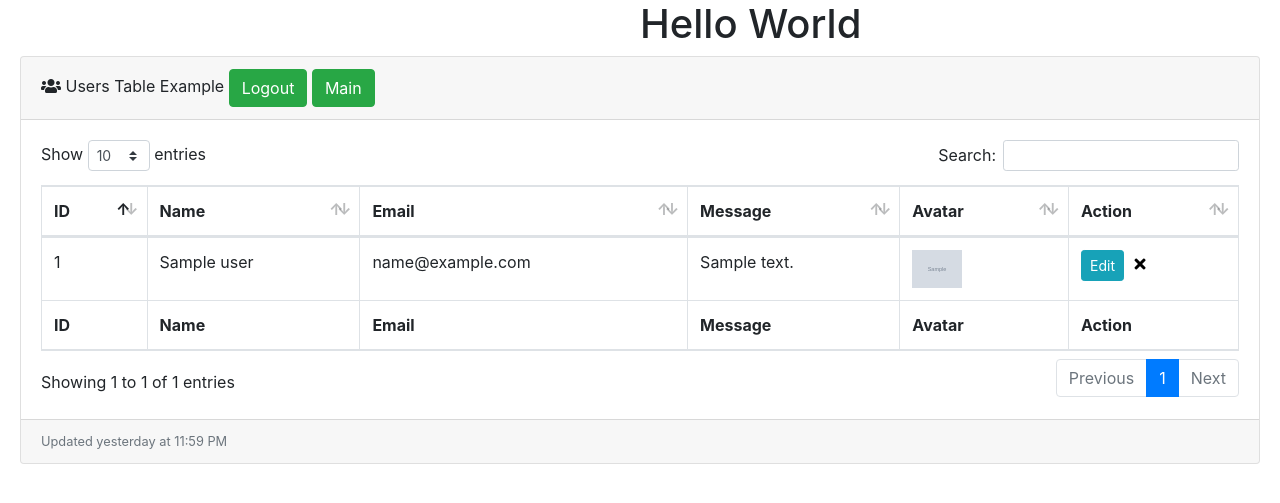
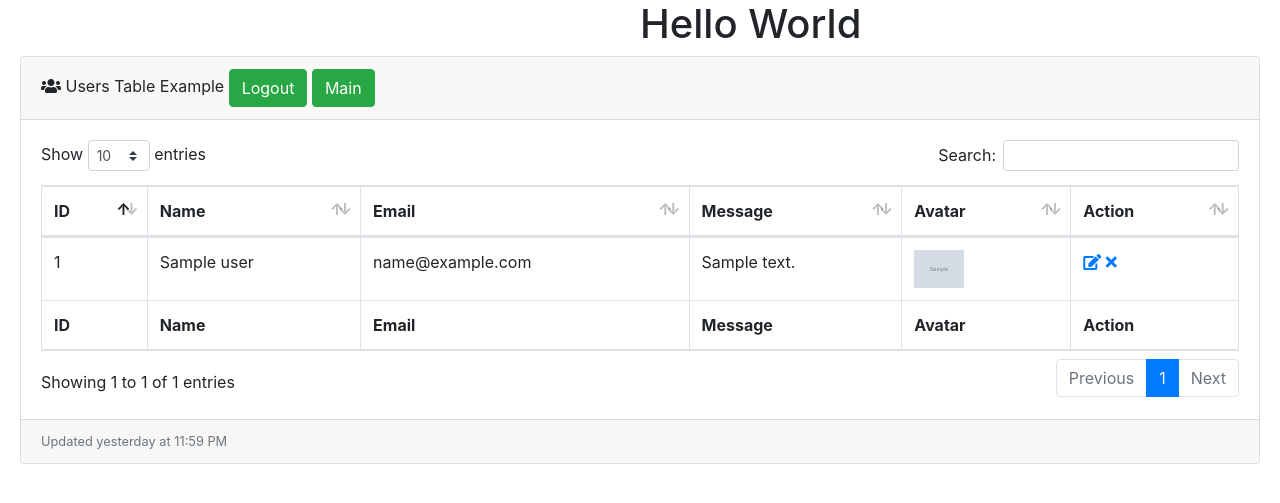
Before and after one commit to farkhod926/www, a PHP site: template view/admin.show.php in a window 1280 px wide. Shown: the top 503 px of the page. Run offline with PHP 8.4, Linux system fonts and the light colour scheme; the template is opened without the code that fills it: most values are stand-ins (such as "Sample title", 1, 10 or a date in 2020); grey boxes marked "Sample" are stand-in pictures.

Commit message:
edit time

```diff
--- a/view/admin.show.php
+++ b/view/admin.show.php
@@ -50,15 +50,8 @@
               <td><?=$user['message'];?></td>
               <td><img src="/users/uploads/<?= $user['image'];?>" width="50"></td>
               <td>
-                <form action="/users/edit.php" method="POST" style="display: inline-block;">
-                <input type="hidden" name="id" value="<?= $user['id'];?>">
-                <input type="submit" class="btn btn-info btn-sm"  value="Edit">
-                </form>
-                <form action="/users/delede.php" method="POST"style="display: inline-block;">
-                <button onclick="return confirm('are you sure?')" type="submit" class="delete" style="border:0; background-color: transparent;">
-                  <i class="fas fa-times" ></i>
-                </button>
-               </form>
+                <a href="../view/edit.show.php?edit=<?php echo $user['id'];?>" class="fas fa-edit"></a>
+                <a href="delete.php?delete<?php echo $user['id'];?>" class="fas fa-times" ></a>
               </td>
             </tr>
           <?php endforeach;?>
```
Also changed, not shown: users/edit.php (+5 -4 lines), view/edit.show.php (+4 -3 lines).
